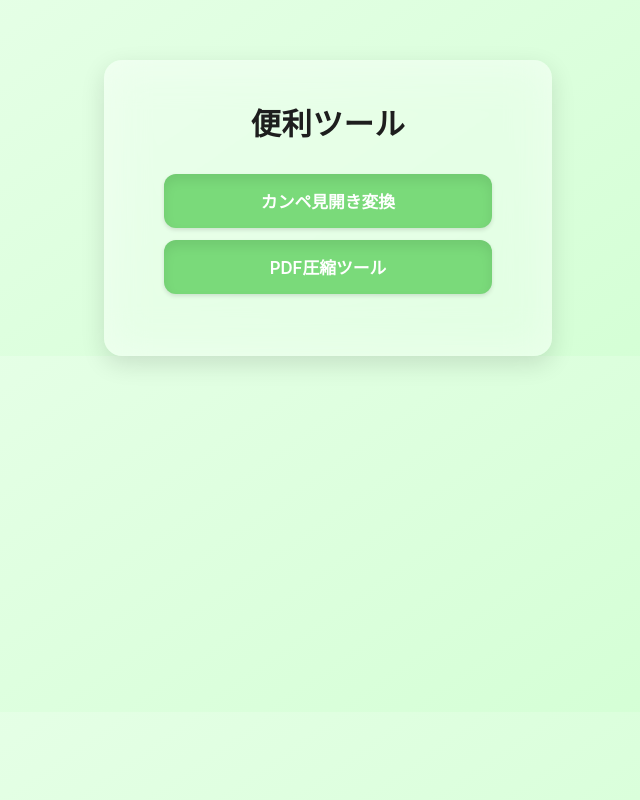
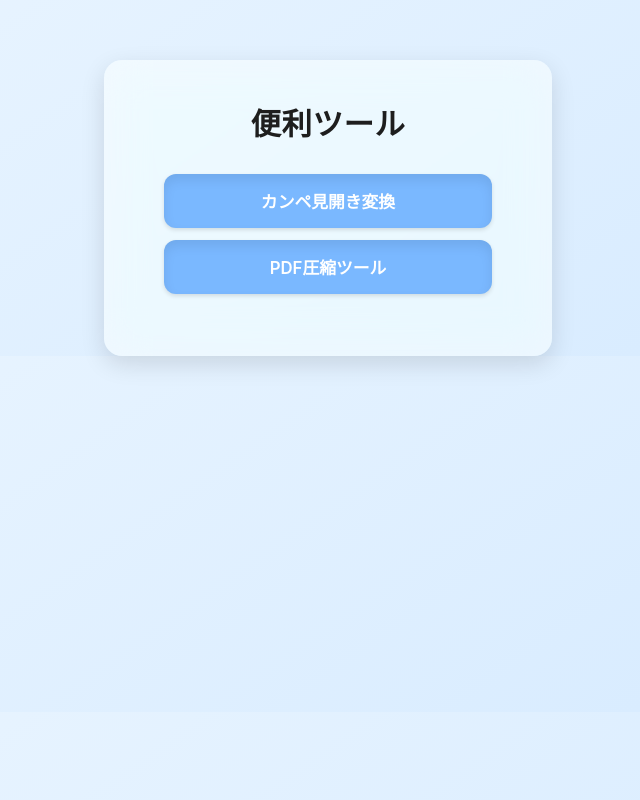
Before and after one commit to nkmrge/kanpePDF, a plain HTML site: page index.html in a window 1280 px wide. Shown: the whole page, without its empty margins (312-952 px from the left). Drawn offline with Linux system fonts and the light colour scheme.

Commit message:
index.html

```diff
--- a/index.html
+++ b/index.html
@@ -6,25 +6,26 @@
 <style>
   /* ===== 配色・フォント ===== */
   :root {
-    --accent:   #7ada7a;  /* 明るいグリーン */
-    --accent-h: #4cc24c;  /* ホバー時やや濃い */
-    --text:     #1e1e1e;
-    --glass-bg: rgba(255,255,255,0.55);
+    --accent:  #7ab8ff;   /* パステルブルー（ボタン） */
+    --accent-h:#519cff;   /* ホバー濃色        */
+    --text:    #1e1e1e;
+    --glass-bg:rgba(255,255,255,0.55); /* ガラス風カード */
   }
 
+  /* 全体レイアウト：上寄せ & 中央揃え */
   body {
     margin: 0;
     font-family: "SF Pro Text", "Helvetica Neue", Arial, sans-serif;
-    /* 背景：淡いグリーングラデーション */
-    background: linear-gradient(145deg,#e9ffea 0%, #d0ffd1 100%);
+    background: linear-gradient(145deg,#eaf5ff 0%,#d5eaff 100%);
     color: var(--text);
     display: flex;
     flex-direction: column;
     align-items: center;
   }
 
+  /* コンテナ（半透明カード） */
   .panel {
-    margin-top: 60px;
+    margin-top: 60px;                /* 上部に余白 → “ヘッダー寄り” */
     padding: 40px 60px 50px;
     border-radius: 18px;
     background: var(--glass-bg);
@@ -41,6 +42,7 @@
     letter-spacing: .02em;
   }
 
+  /* ボタン共通 */
   .tool-btn {
     display: block;
     width: 280px;
@@ -75,6 +77,7 @@
 </head>
 <body>
 
+  <!-- 半透明カード内にタイトル＋ボタン -->
   <div class="panel">
     <h1>便利ツール</h1>
 
```
